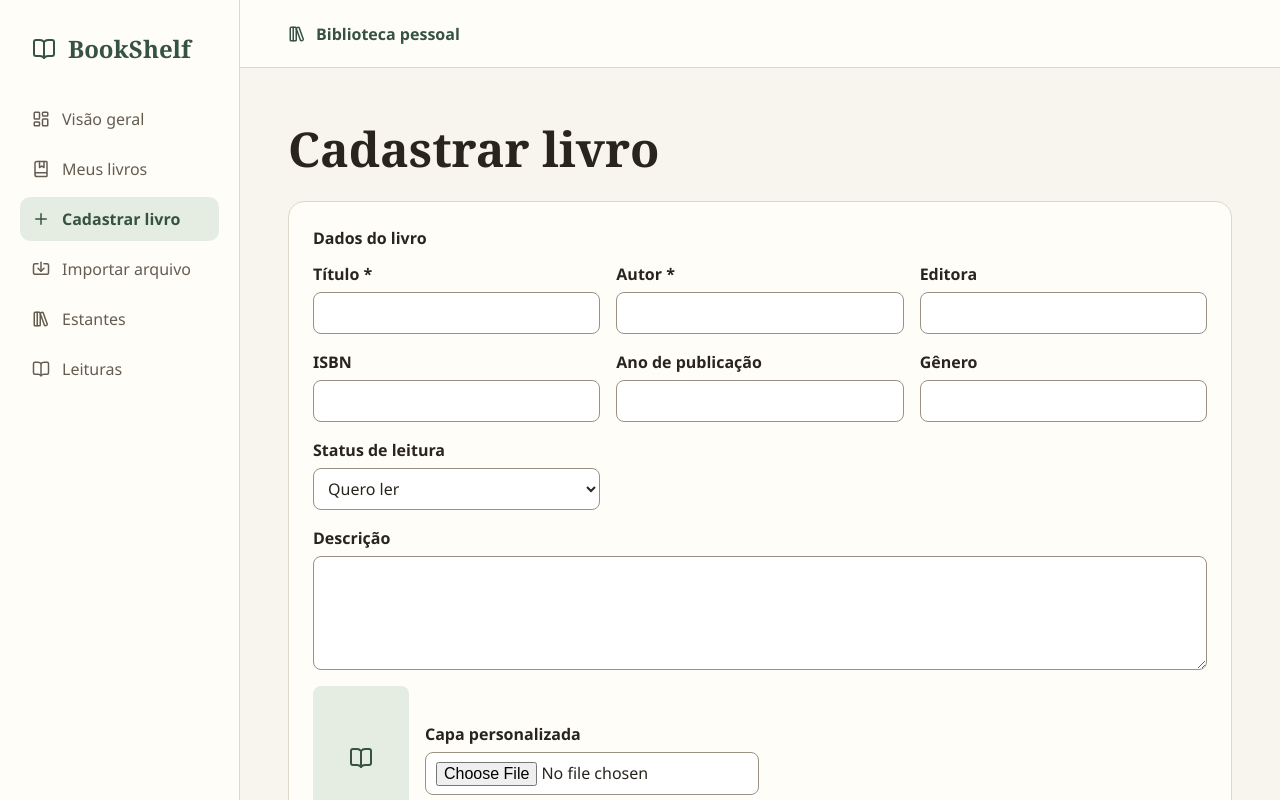
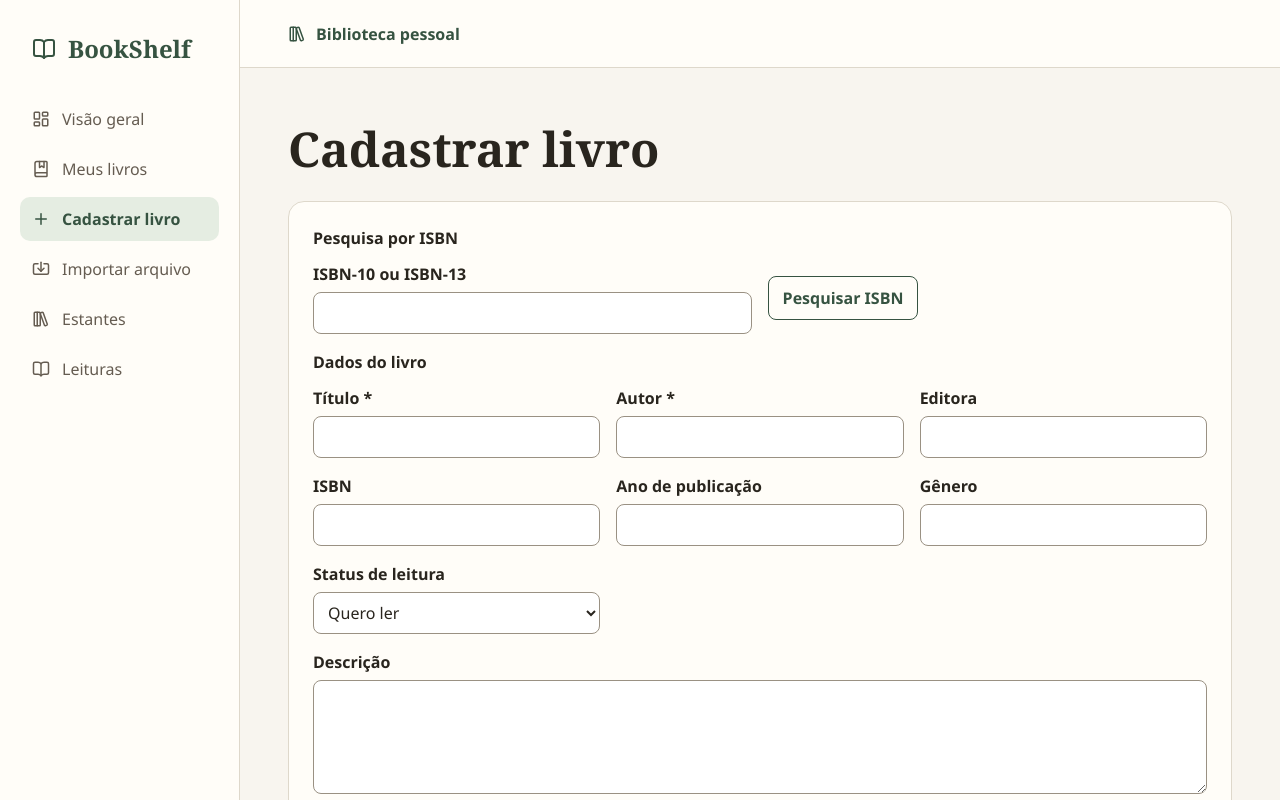
Before and after one commit to Ry4nBR/readverse, a React (Vite) app: page /cadastro in a window 1280 px wide. Shown: the top 800 px of the page. Built offline with nearby package versions, Linux system fonts and the light colour scheme.

Commit message:
feat: preenche o cadastro com a pesquisa por ISBN

```diff
--- /dev/null
+++ b/src/components/IsbnLookup.jsx
@@ -0,0 +1,76 @@
+import { useEffect, useRef, useState } from 'react'
+import { lookupBook } from '../services/bookLookup.js'
+import { findPhysicalBookByIsbn } from '../services/physicalBooks.js'
+import { isValidIsbn } from '../utils/isbn.js'
+import styles from './PhysicalBook.module.css'
+
+export default function IsbnLookup({ onResult, onLoadingChange, disabled }) {
+  const [isbn, setIsbn] = useState('')
+  const [feedback, setFeedback] = useState(null)
+  const pending = useRef(null)
+
+  useEffect(() => () => pending.current?.abort(), [])
+
+  async function search() {
+    if (pending.current || disabled) return
+    if (!isValidIsbn(isbn)) {
+      setFeedback({ error: true, text: 'Informe um ISBN-10 ou ISBN-13 válido.' })
+      return
+    }
+
+    const controller = new AbortController()
+    pending.current = controller
+    onLoadingChange(true)
+    setFeedback({ text: 'Pesquisando nos catálogos…' })
+    try {
+      const existing = await findPhysicalBookByIsbn(isbn)
+      controller.signal.throwIfAborted()
+      if (existing) {
+        setFeedback({ error: true, text: 'Este ISBN já está cadastrado na estante.' })
+        return
+      }
+      const result = await lookupBook(isbn, { signal: controller.signal })
+      controller.signal.throwIfAborted()
+      if (result) {
+        onResult(result)
+        setFeedback({ text: 'Livro encontrado. Confira os dados antes de salvar.' })
+      } else {
+        setFeedback({ text: 'Nenhum livro foi encontrado. Você pode preencher os dados manualmente.' })
+      }
+    } catch (error) {
+      if (!controller.signal.aborted) {
+        setFeedback({ error: true, text: error.message.startsWith('A pesquisa') ? error.message :
+          'Não foi possível verificar a estante para pesquisar o ISBN. Tente novamente.' })
+      }
+    } finally {
+      pending.current = null
+      if (!controller.signal.aborted) onLoadingChange(false)
+    }
+  }
+
+  return (
+    <fieldset className={styles.form} disabled={disabled}>
+      <legend>Pesquisa por ISBN</legend>
+      <div className={styles.fields}>
+        <label>
+          ISBN-10 ou ISBN-13
+          <input value={isbn} autoComplete="off" onChange={(event) => {
+            setIsbn(event.target.value)
+            setFeedback(null)
+          }} onKeyDown={(event) => {
+            if (event.key === 'Enter') {
+              event.preventDefault()
+              void search()
+            }
+          }} />
+        </label>
+        <div className={styles.actions}>
+          <button type="button" className={styles.secondary} onClick={search}>Pesquisar ISBN</button>
+        </div>
+      </div>
+      {feedback && <p role={feedback.error ? 'alert' : 'status'} className={feedback.error ? styles.error : undefined}>
+        {feedback.text}
+      </p>}
+    </fieldset>
+  )
+}
--- a/src/components/PhysicalBookForm.jsx
+++ b/src/components/PhysicalBookForm.jsx
@@ -3,6 +3,7 @@ import { Link } from 'react-router-dom'
 import { DuplicateBookError } from '../services/physicalBooks.js'
 import { emptyBook, readingStatuses, validateBookForm } from '../utils/bookForm.js'
 import BookCover from './BookCover.jsx'
+import IsbnLookup from './IsbnLookup.jsx'
 import styles from './PhysicalBook.module.css'
 
 const fields = [
@@ -16,12 +17,20 @@ const fields = [
 const imageTypes = ['image/jpeg', 'image/png', 'image/webp', 'image/gif']
 const coverSizeLimit = 5 * 1024 * 1024
 
-export default function PhysicalBookForm({ initialBook = emptyBook, onSave }) {
+export default function PhysicalBookForm({ initialBook = emptyBook, onSave, allowLookup = false }) {
   const [book, setBook] = useState(initialBook)
   const [error, setError] = useState('')
   const [coverError, setCoverError] = useState('')
   const [checkingCover, setCheckingCover] = useState(false)
   const [saving, setSaving] = useState(false)
+  const [searching, setSearching] = useState(false)
+  const busy = saving || checkingCover || searching
+
+  function applyLookup(result) {
+    const available = Object.fromEntries(Object.entries(result).filter(([, value]) => value))
+    setBook((current) => ({ ...current, ...available, coverUrl: current.coverBlob ? '' : available.coverUrl ?? '' }))
+    setError('')
+  }
 
   function update(event) {
     const { name, value } = event.target
@@ -53,7 +62,7 @@ export default function PhysicalBookForm({ initialBook = emptyBook, onSave }) {
 
   async function submit(event) {
     event.preventDefault()
-    if (saving || checkingCover) return
+    if (busy) return
     const message = validateBookForm(book)
     if (message) {
       setError(message)
@@ -76,7 +85,8 @@ export default function PhysicalBookForm({ initialBook = emptyBook, onSave }) {
 
   return (
     <form className={styles.panel} onSubmit={submit}>
-      <fieldset disabled={saving || checkingCover} className={styles.form}>
+      {allowLookup && <IsbnLookup disabled={busy} onResult={applyLookup} onLoadingChange={setSearching} />}
+      <fieldset disabled={busy} className={styles.form}>
         <legend>Dados do livro</legend>
         <div className={styles.fields}>
           {fields.map(({ name, label, ...attributes }) => (
@@ -117,7 +127,7 @@ export default function PhysicalBookForm({ initialBook = emptyBook, onSave }) {
       </fieldset>
       {error && <p role="alert" className={styles.error}>{error}</p>}
       <div className={styles.actions}>
-        <button className={styles.primary} disabled={saving || checkingCover}>
+        <button className={styles.primary} disabled={busy}>
           {saving ? 'Salvando…' : checkingCover ? 'Verificando imagem…' : 'Salvar livro'}
         </button>
         <Link to="/biblioteca">Cancelar</Link>
--- a/src/pages/NewPhysicalBookPage.jsx
+++ b/src/pages/NewPhysicalBookPage.jsx
@@ -13,7 +13,7 @@ export default function NewPhysicalBookPage() {
   return (
     <section className={styles.page}>
       <h1>Cadastrar livro</h1>
-      <PhysicalBookForm onSave={save} />
+      <PhysicalBookForm allowLookup onSave={save} />
     </section>
   )
 }
--- a/src/services/physicalBooks.js
+++ b/src/services/physicalBooks.js
@@ -52,6 +52,15 @@ export function getPhysicalBook(id) {
   })
 }
 
+export function findPhysicalBookByIsbn(isbn) {
+  const key = isbnKey(isbn)
+  if (!key) return Promise.resolve(undefined)
+  return transact('readonly', (store, done) => {
+    const request = store.index('isbnKey').get(key)
+    request.onsuccess = () => done(request.result)
+  })
+}
+
 export function deletePhysicalBook(id) {
   return transact('readwrite', (store) => store.delete(id))
 }
```
